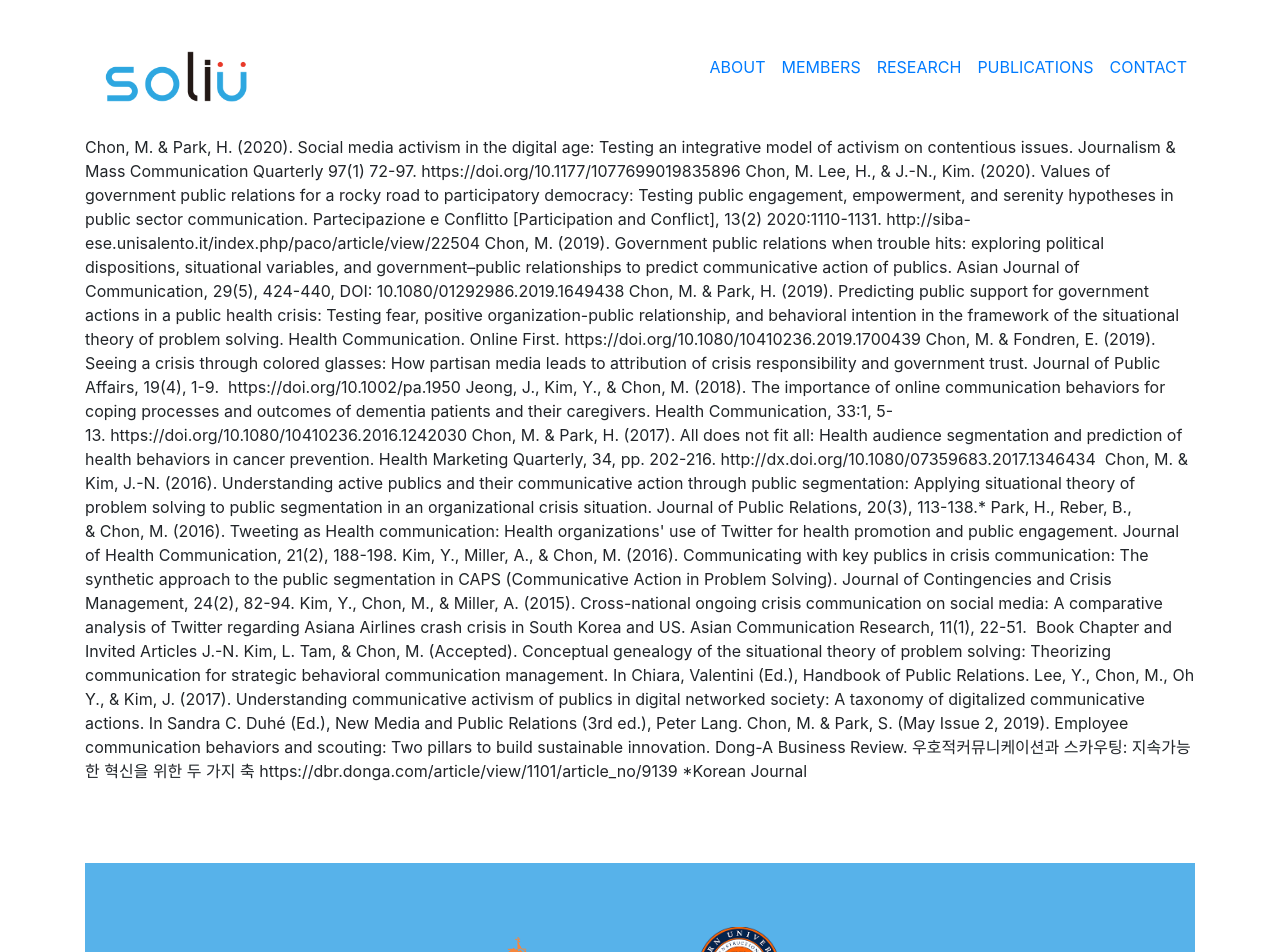
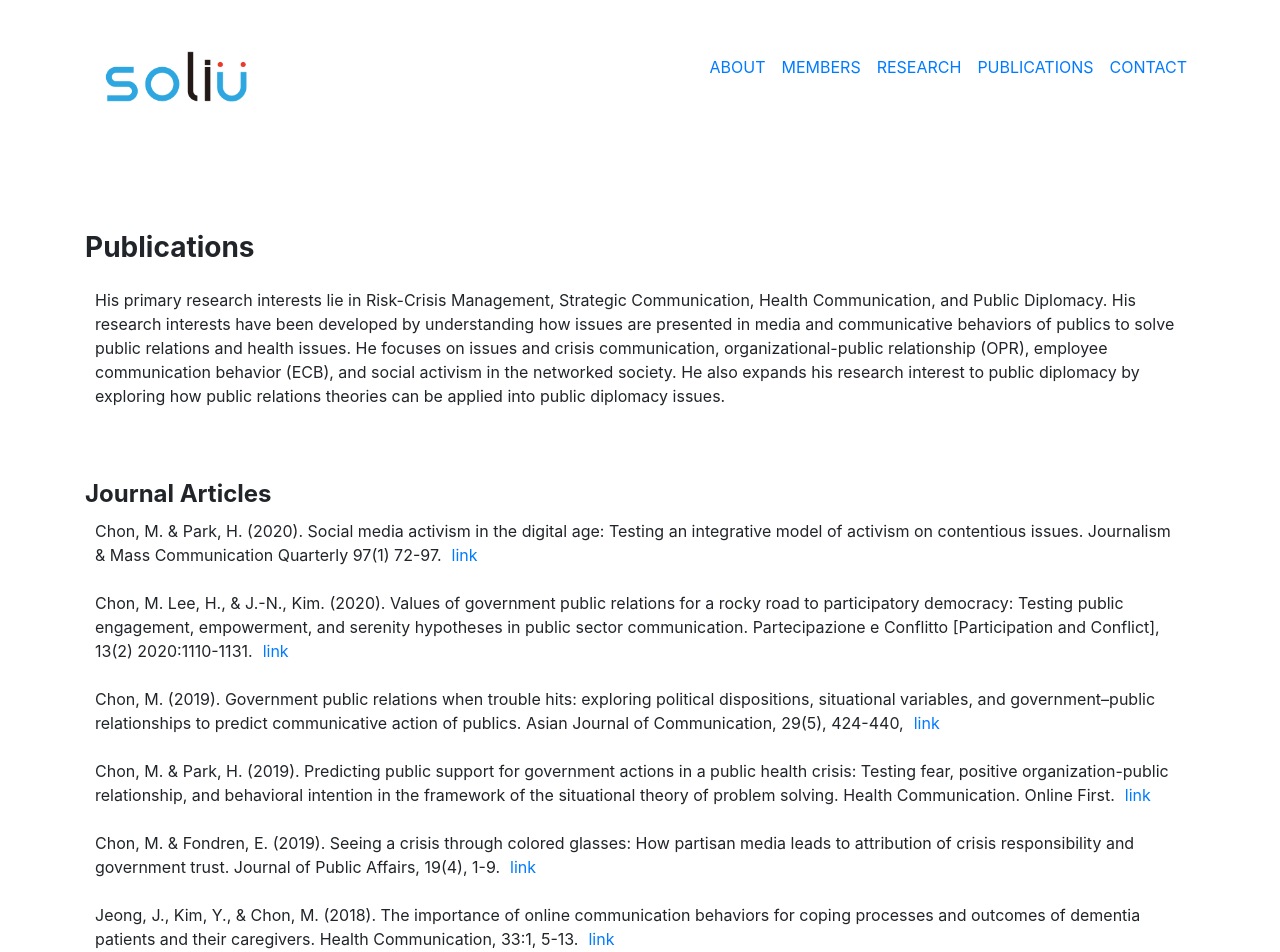
Before and after one commit to Ghostlun/SoliU, a React (Create React App) app: page /publications in a window 1280 px wide. Shown: the top 952 px of the page. Built offline with nearby package versions, Linux system fonts and the light colour scheme; what google-maps-react would draw is missing.

Commit message:
publication
publication

```diff
--- a/src/Pages/Publications.js
+++ b/src/Pages/Publications.js
@@ -1,63 +1,120 @@
 import React from 'react';
 import Footer from '../components/Footer';
+import { Link } from 'react-router-dom';
+import '../asset/css/style.css'
+
 const Publications = () => {
   return (
+    <div className = "info">
+
     <div>
-      Chon, M. & Park, H. (2020). Social media activism in the digital age:
-      Testing an integrative model of activism on contentious issues. Journalism
-      & Mass Communication Quarterly 97(1)
-      72-97. https://doi.org/10.1177/1077699019835896 Chon, M. Lee, H., & J.-N.,
-      Kim. (2020). Values of government public relations for a rocky road to
-      participatory democracy: Testing public engagement, empowerment, and
-      serenity hypotheses in public sector communication. Partecipazione e
-      Conflitto [Participation and Conflict], 13(2)
-      2020:1110-1131. http://siba-ese.unisalento.it/index.php/paco/article/view/22504
-      Chon, M. (2019). Government public relations when trouble hits: exploring
-      political dispositions, situational variables, and government–public
-      relationships to predict communicative action of publics. Asian Journal of
-      Communication, 29(5), 424-440, DOI: 10.1080/01292986.2019.1649438 Chon,
-      M. & Park, H. (2019). Predicting public support for government actions in
-      a public health crisis: Testing fear, positive organization-public
-      relationship, and behavioral intention in the framework of the situational
-      theory of problem solving. Health Communication. Online
-      First. https://doi.org/10.1080/10410236.2019.1700439 Chon, M. & Fondren,
-      E. (2019). Seeing a crisis through colored glasses: How partisan media
-      leads to attribution of crisis responsibility and government
-      trust. Journal of Public Affairs, 19(4),
-      1-9.  https://doi.org/10.1002/pa.1950 Jeong, J., Kim, Y., & Chon,
-      M. (2018). The importance of online communication behaviors for coping
-      processes and outcomes of dementia patients and their caregivers. Health
-      Communication, 33:1, 5-13. https://doi.org/10.1080/10410236.2016.1242030
-      Chon, M. & Park, H. (2017). All does not fit all: Health audience
-      segmentation and prediction of health behaviors in cancer
-      prevention. Health Marketing Quarterly, 34, pp.
-      202-216. http://dx.doi.org/10.1080/07359683.2017.1346434  Chon, M. & Kim,
-      J.-N. (2016). Understanding active publics and their communicative action
-      through public segmentation: Applying situational theory of problem
-      solving to public segmentation in an organizational crisis
-      situation. Journal of Public Relations, 20(3), 113-138.* Park, H., Reber,
-      B., & Chon, M. (2016). Tweeting as Health communication: Health
-      organizations' use of Twitter for health promotion and public
-      engagement. Journal of Health Communication, 21(2), 188-198. Kim, Y.,
-      Miller, A., & Chon, M. (2016). Communicating with key publics in crisis
-      communication: The synthetic approach to the public segmentation in CAPS
-      (Communicative Action in Problem Solving). Journal of Contingencies and
-      Crisis Management, 24(2), 82-94. Kim, Y., Chon, M., & Miller, A. (2015).
-      Cross-national ongoing crisis communication on social media: A comparative
-      analysis of Twitter regarding Asiana Airlines crash crisis in South Korea
-      and US. Asian Communication Research, 11(1), 22-51.  Book Chapter and
-      Invited Articles J.-N. Kim, L. Tam, & Chon, M. (Accepted). Conceptual
-      genealogy of the situational theory of problem solving: Theorizing
-      communication for strategic behavioral communication management. In
-      Chiara, Valentini (Ed.), Handbook of Public Relations. Lee, Y., Chon,
-      M., Oh Y., & Kim, J. (2017). Understanding communicative activism of
-      publics in digital networked society: A taxonomy of digitalized
-      communicative actions. In Sandra C. Duhé (Ed.), New Media and Public
-      Relations (3rd ed.), Peter Lang. Chon, M. & Park, S. (May Issue 2, 2019).
-      Employee communication behaviors and scouting: Two pillars to build
-      sustainable innovation. Dong-A Business Review. 우호적커뮤니케이션과
-      스카우팅: 지속가능한 혁신을 위한 두 가지 축
-      https://dbr.donga.com/article/view/1101/article_no/9139 *Korean Journal
+
+    <br></br>
+    <br></br>
+
+    <br></br>
+
+    <br></br>
+    <div>
+    <h3><b>Publications</b></h3>
+  </div>
+    <div style = {{marginLeft : 10}}> <pre></pre>His primary research interests lie in Risk-Crisis Management, Strategic Communication, Health Communication, and Public Diplomacy. His research interests have been developed by understanding how issues are presented in media and communicative behaviors of publics to solve public relations and health issues. He focuses on issues and crisis communication, organizational-public relationship (OPR), employee communication behavior (ECB), and social activism in the networked society. He also expands his research interest to public diplomacy by exploring how public relations theories can be applied into public diplomacy issues.
+
+    </div>
+
+    <br></br>
+    <br></br>
+    <br></br>
+
+    </div>
+
+
+
+
+<h4><b>Journal Articles</b></h4>
+    <div style = {{margin : 10
+}}>
+  <div>Chon, M. & Park, H. (2020). Social media activism in the digital age: Testing an integrative model of activism on contentious issues. Journalism & Mass Communication Quarterly 97(1) 72-97.
+  <a href=" https://doi.org/10.1177/1077699019835896"style ={{marginLeft : 10}}>link</a> </div>
+  <br></br>
+
+  <div>Chon, M. Lee, H., & J.-N., Kim. (2020). Values of government public relations for a rocky road to participatory democracy: Testing public engagement, empowerment, and serenity hypotheses in public sector communication. Partecipazione e Conflitto [Participation and Conflict], 13(2) 2020:1110-1131.
+  <a href=" http://siba-ese.unisalento.it/index.php/paco/article/view/22504" style ={{marginLeft : 10}}>link</a> </div>
+    <br></br>
+
+
+  <div>Chon, M. (2019). Government public relations when trouble hits: exploring political dispositions, situational variables, and government–public relationships to predict communicative action of publics. Asian Journal of Communication, 29(5), 424-440,
+  <a href="  10.1080/01292986.2019.1649438" style ={{marginLeft : 10}} >link</a> </div>
+  <br></br>
+
+  <div>Chon, M. & Park, H. (2019). Predicting public support for government actions in a public health crisis: Testing fear, positive organization-public relationship, and behavioral intention in the framework of the situational theory of problem solving. Health Communication. Online First.
+  <a href="https://doi.org/10.1080/10410236.2019.1700439" style ={{marginLeft : 10}}>link</a> </div>
+  <br></br>
+
+  <div>Chon, M. & Fondren, E. (2019). Seeing a crisis through colored glasses: How partisan media leads to attribution of crisis responsibility and government trust. Journal of Public Affairs, 19(4), 1-9.
+  <a href="  https://doi.org/10.1002/pa.1950 " style ={{marginLeft : 10}} >link</a> </div>
+  <br></br>
+
+  <div>Jeong, J., Kim, Y., & Chon, M. (2018). The importance of online communication behaviors for coping processes and outcomes of dementia patients and their caregivers. Health Communication, 33:1, 5-13.
+  <a href=" http://dx.doi.org/10.1080/07359683.2017.1346434 " style ={{marginLeft : 10}}>link</a> </div>
+  <br></br>
+
+
+  <div>Chon, M. & Kim, J.-N. (2016). Understanding active publics and their communicative action through public segmentation: Applying situational theory of problem solving to public segmentation in an organizational crisis situation. Journal of Public Relations, 20(3), 113-138.*
+  <a href=" http://dx.doi.org/10.1080/07359683.2017.1346434 " style ={{marginLeft : 10}}>link</a> </div>
+  <br></br>
+
+
+  <div>Park, H., Reber, B., & Chon, M. (2016). Tweeting as Health communication: Health organizations' use of Twitter for health promotion and public engagement. Journal of Health Communication, 21(2), 188-198.
+  </div>
+  <br></br>
+
+  <div>Kim, Y., Miller, A., & Chon, M. (2016). Communicating with key publics in crisis communication: The synthetic approach to the public segmentation in CAPS (Communicative Action in Problem Solving). Journal of Contingencies and Crisis Management, 24(2), 82-94.
+  </div>
+  <br></br>
+
+
+  <div>Kim, Y., Chon, M., & Miller, A. (2015). Cross-national ongoing crisis communication on social media: A comparative analysis of Twitter regarding Asiana Airlines crash crisis in South Korea and US. Asian Communication Research, 11(1), 22-51.
+  </div>
+  <br></br>
+  </div>
+
+
+<div>
+<br></br>
+<h4><b>Book Chapter and Invited Articles</b></h4>
+<br></br>
+</div>
+
+<div>J.-N. Kim, L. Tam, & Chon, M. (Accepted). Conceptual genealogy of the situational theory of problem solving: Theorizing communication for strategic behavioral communication management. In Chiara, Valentini (Ed.), Handbook of Public Relations.</div>
+<br></br>
+
+<div>Lee, Y., Chon, M., Oh Y., & Kim, J. (2017). Understanding communicative activism of publics in digital networked society: A taxonomy of digitalized communicative actions. In Sandra C. Duhé (Ed.), New Media and Public Relations (3rd ed.), Peter Lang.</div>
+<br></br>
+
+<div>Chon, M. & Park, S. (May Issue 2, 2019). Employee communication behaviors and scouting: Two pillars to build sustainable innovation. Dong-A Business Review. 우호적커뮤니케이션과 스카우팅: 지속가능한 혁신을 위한 두 가지 축</div>
+
+
+<br></br>
+<div>
+<a href=" https://dbr.donga.com/article/view/1101/article_no/9139" style = {{fontSize : 10}}>https://dbr.donga.com/article/view/1101/article_no/9139
+</a> </div>
+
+
+
+<br></br>
+
+<div>*Korean Journal</div>
+
+
+
+
+
+<div>
+
+
+
+    </div>
 
       <Footer />
     </div>
```
